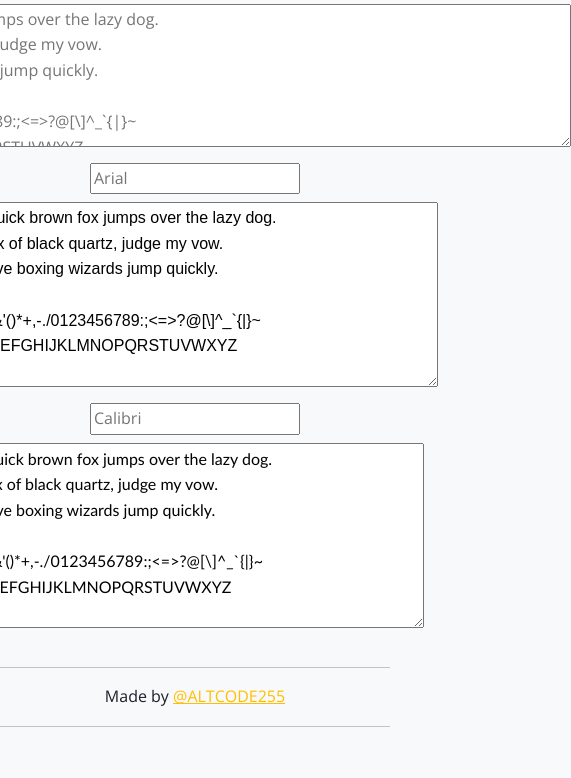
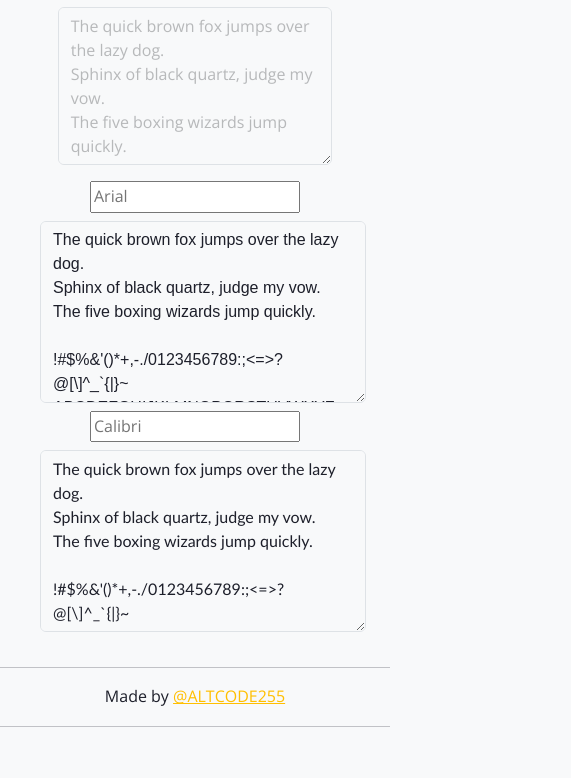
Before and after one commit to ALTCODE255/font_comparison_tool, a plain HTML site: page web/index.html in a window 390 px wide. Shown: the part 66-844 px from the top of the page, 571 px wide, since content can reach past the window. Drawn offline with nearby package versions, Linux system fonts and the light colour scheme.

Commit message:
Improve responsiveness for mobile devices

```diff
--- a/web/index.html
+++ b/web/index.html
@@ -12,25 +12,27 @@
 
 <body>
     <div
-         class="d-flex flex-column align-items-center justify-content-center"
+         class="container d-flex flex-column align-items-center justify-content-center"
          style="height: 85vh">
         <h2 class="m-3">Font Comparison Tool</h2>
-        <textarea oninput="updatePreviewBoth();" rows="6" cols="80" class="m-2" id="input" placeholder="The quick brown fox jumps over the lazy dog.
+        <textarea oninput="updatePreviewBoth();" rows="6" class="form-control m-2 w-75" id="input" placeholder="The quick brown fox jumps over the lazy dog.
 Sphinx of black quartz, judge my vow.
 The five boxing wizards jump quickly.
 
 !#$%&'()*+,-./0123456789:;<=>?@[\]^_`{|}~
 ABCDEFGHIJKLMNOPQRSTUVWXYZ"></textarea>
-        <div class="row m-2">
-            <div class="col-md">
-                <center><input type="text" oninput="updatePreview(this.id, 'preview1', this.placeholder);" placeholder="Arial" id="font1"></center>
-                <textarea readonly style="font-family: Arial" rows="7" cols="50" class="m-2" id="preview1"></textarea>
+        <center>
+            <div class="row m-2">
+                <div class="col">
+                    <input type="text" oninput="updatePreview(this.id, 'preview1', this.placeholder);" placeholder="Arial" id="font1">
+                    <textarea readonly style="font-family: Arial" rows="7" cols="50" class="form-control m-2" id="preview1"></textarea>
+                </div>
+                <div class="col">
+                    <input type="text" oninput="updatePreview(this.id, 'preview2', this.placeholder);" placeholder="Calibri" id="font2">
+                    <textarea readonly style="font-family: Calibri" rows="7" cols="50" class="form-control m-2" id="preview2"></textarea>
+                </div>
             </div>
-            <div class="col-md">
-                <center><input type="text" oninput="updatePreview(this.id, 'preview2', this.placeholder);" placeholder="Calibri" id="font2"></center>
-                <textarea readonly style="font-family: Calibri" rows="7" cols="50" class="m-2" id="preview2"></textarea>
-            </div>
-        </div>
+        </center>
     </div>
 
     <script>
--- a/web/style.css
+++ b/web/style.css
@@ -30,3 +30,8 @@
         --bs-body-bg-rgb: var(--bs-light-rgb);
     }
 }
+
+
+.form-control::placeholder{
+    color: rgba(var(--bs-body-color-rgb), 0.3) !important;
+}
```
